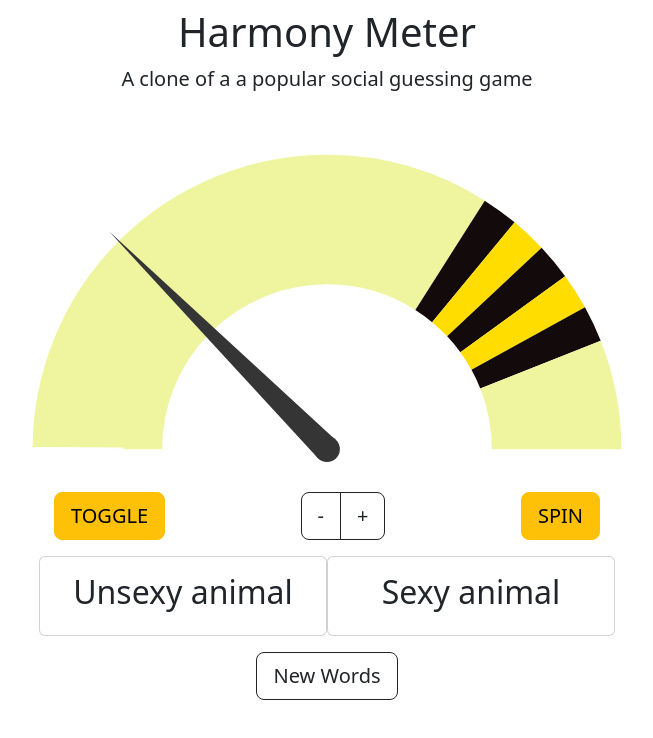
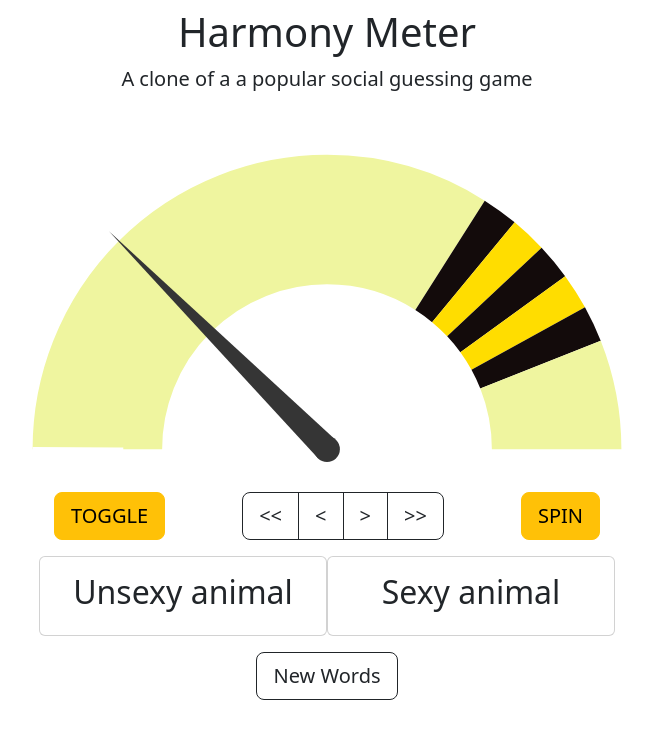
Before and after one commit to neondude/harmony-meter, a website: page public/index.html in a window 1280 px wide. Shown: the whole page, without its empty margins (313-966 px from the left). Drawn offline with nearby package versions, Linux system fonts and the light colour scheme.

Commit message:
added buttons move dial faster

```diff
--- a/public/index.html
+++ b/public/index.html
@@ -43,8 +43,10 @@
             <div class="d-flex justify-content-between">
                 <button class="btn btn-warning btn-lg" type="button" onclick="meter.toggleVisiblity()">TOGGLE</button>
                 <div class="btn-group" role="group" aria-label="Basic outlined example">
-                    <button class="btn btn-outline-dark btn-lg" type="button" onclick="meter.decrement()">-</button>
-                    <button class="btn btn-outline-dark btn-lg" type="button" onclick="meter.increment()">+</button>
+                    <button class="btn btn-outline-dark btn-lg" type="button" onclick="meter.decrement(20)">&#60;&#60;</button>
+                    <button class="btn btn-outline-dark btn-lg" type="button" onclick="meter.decrement(4)">&#60;</button>
+                    <button class="btn btn-outline-dark btn-lg" type="button" onclick="meter.increment(4)">&#62;</button>
+                    <button class="btn btn-outline-dark btn-lg" type="button" onclick="meter.increment(20)">&#62;&#62;</button>
                 </div>
                 <button class="btn btn-warning btn-lg" type="button" onclick="meter.spin()">SPIN</button>
             </div>
--- a/public/js/index.js
+++ b/public/js/index.js
@@ -91,13 +91,13 @@ class MeterManger {
     ];
   }
 
-  increment() {
-    this.currentValue = this.gauge.value + this.step
+  increment(amount) {
+    this.currentValue = this.gauge.value + amount
     this.gauge.set(this.currentValue);
   }
 
-  decrement() {
-    this.currentValue = this.gauge.value - this.step
+  decrement(amount) {
+    this.currentValue = this.gauge.value - amount
     this.gauge.set(this.currentValue);
   }
 
```
